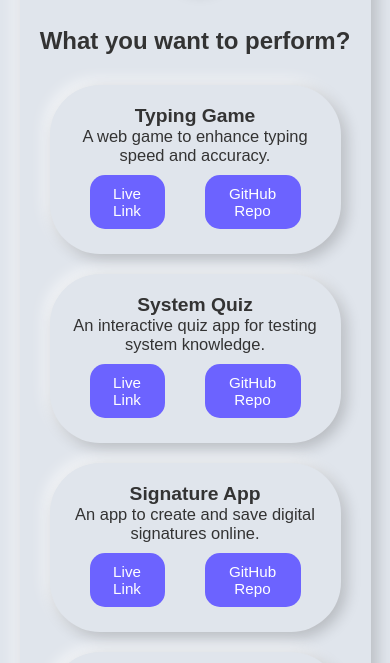
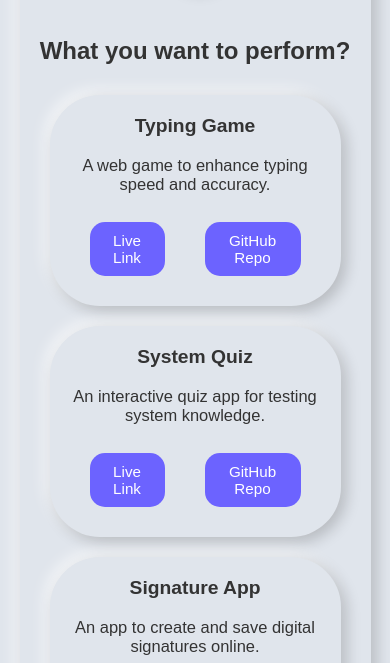
Before and after one commit to akshitkamboz13/akshitkamboz13.github.io, a plain HTML site: page index.html in a window 390 px wide. Shown: the part 437-1100 px from the top of the page. Drawn offline with Linux system fonts and the light colour scheme; a web font is replaced by a local one.

Commit message:
style responsiveness

```diff
--- a/style.css
+++ b/style.css
@@ -84,7 +84,7 @@ h1 img{
 
 
 .projects {
-    margin-bottom: 30px;
+    margin: 40px 0 20px 0;
     text-align: center;
 }
 
@@ -286,7 +286,7 @@ footer p{
         display: none;
     }
     .project-card {
-        height: 20vh;
+        height: 25vh;
         font-size: 1.03rem;
     }
 }
```
